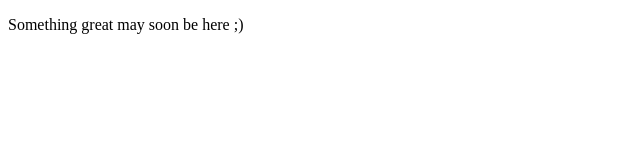
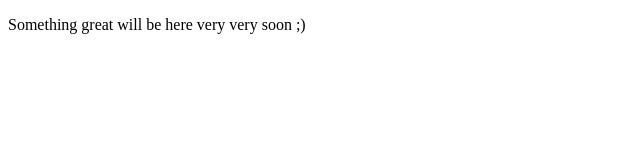
Before and after one commit to revxp10/m-dupuis.github.io, a plain HTML site: page index.html in a window 1280 px wide. Shown: the full height of the page, 0-640 px from the left. Drawn offline with Linux system fonts and the light colour scheme.

Commit message:
Update index.html

```diff
--- a/index.html
+++ b/index.html
@@ -4,6 +4,6 @@
         <title>Matt's Test Site</title>
     </head>
     <body>
-        <p>Something great may soon be here ;)</p>
+        <p>Something great will be here very very soon ;)</p>
     </body>
 </html>
```
